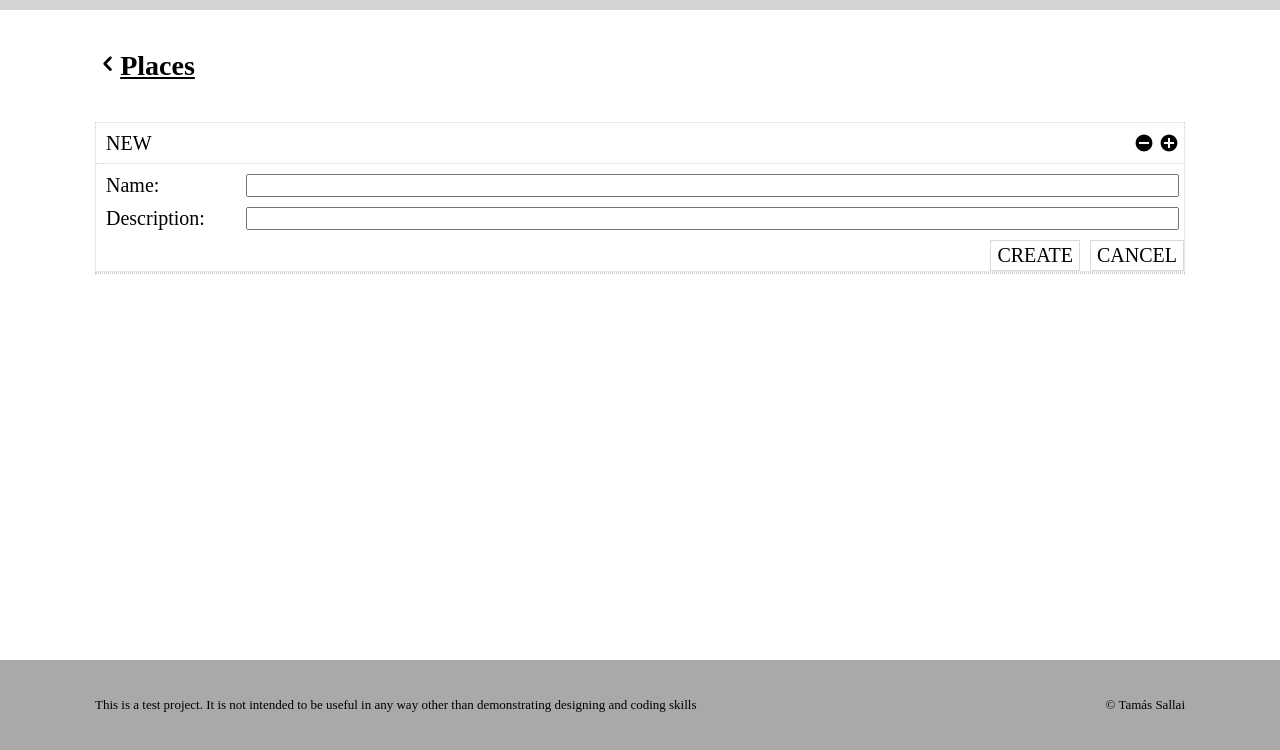
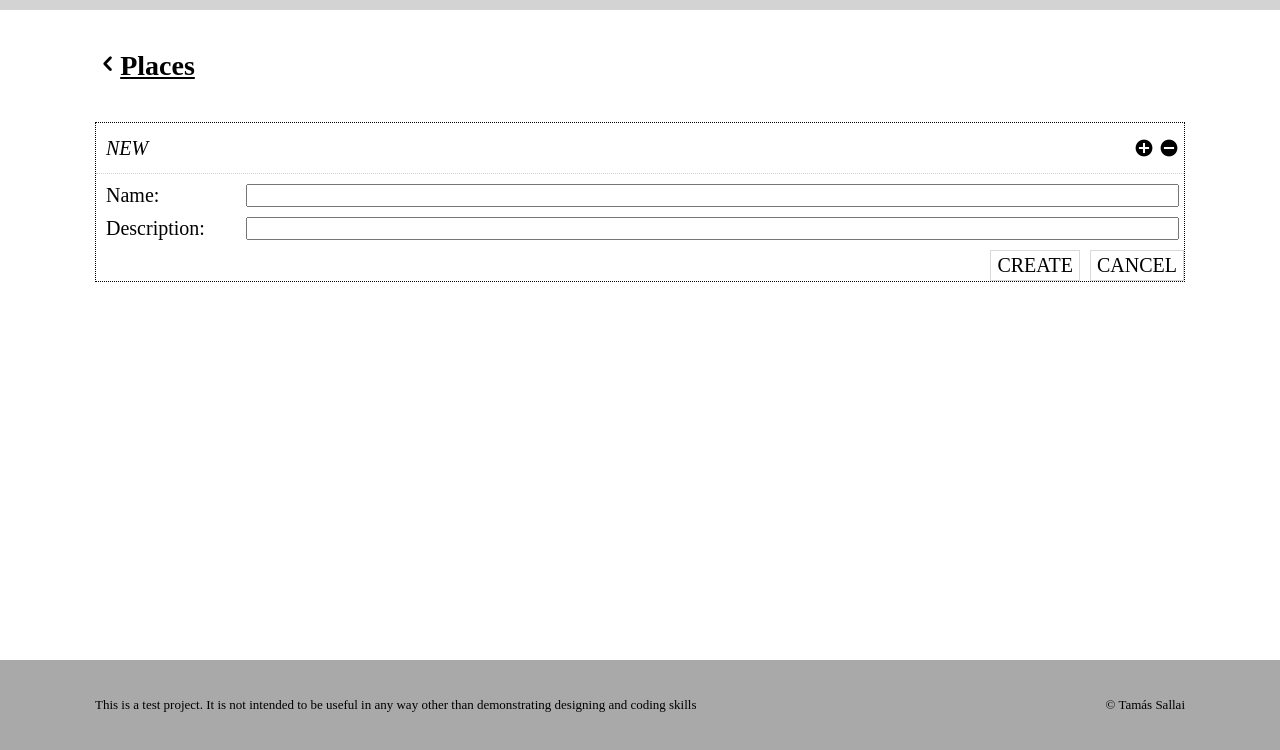
Before and after one commit to sashee/angular-test-inventory, a plain HTML site: page client/index.html at #!/places in a window 1280 px wide. Shown: the part 50-800 px from the top of the page. Drawn offline with nearby package versions, Linux system fonts and the light colour scheme; some packages are replaced by stand-ins of ours; no server answers; a script that the page names is missing.

Commit message:
Places design

```diff
--- a/client/pages/places.html
+++ b/client/pages/places.html
@@ -2,13 +2,13 @@
 
 <div class="mod-places">
 
-	<div class="mod-place-create">
-		<div class="place-create-header" ng-click="showCreate=!showCreate">
+	<div class="mod-place-editor place-creator">
+		<div class="place-editor-header" ng-click="showCreate=!showCreate">
 			<span class="text">NEW</span>
 			<span ng-show="!showCreate" class="icon-plus3"></span>
 			<span ng-show="showCreate" class="icon-minus3"></span>
 		</div>
-		<div class="place-create" ng-show="showCreate">
+		<div class="place-editor" ng-show="showCreate">
 			<form name="form" novalidate>
 				<div class="form-element">
 					<label>Name:</label>
@@ -26,16 +26,16 @@
 		</div>
 	</div>
 
-	<div class="mod-place-create">
-		<div class="mod-place-create" ng-repeat="place in places">
-			<div class="place-create-header" ng-click="selectPlace(place.id)">
+	<div>
+		<div class="mod-place-editor" ng-repeat="place in places">
+			<div class="place-editor-header" ng-click="selectPlace(place.id)">
 				<span class="icon-drawer2"></span>
 				<span class="text">{{place.name}}</span>
 				<a class="button-standard" ng-click="go('/history_place',{'placeId':place.id})">History</a>
 				<span ng-show="place.id !== selectedPlaceId" class="icon-arrow-down9"></span>
 				<span ng-show="place.id === selectedPlaceId" class="icon-arrow-up8"></span>
 			</div>
-			<div class="place-create" ng-show="place.id === selectedPlaceId">
+			<div class="place-editor" ng-show="place.id === selectedPlaceId">
 				<form name="form" novalidate>
 					<div class="form-element">
 						<label>Name:</label>
--- a/client/scss/_main.scss
+++ b/client/scss/_main.scss
@@ -4,8 +4,6 @@ body{
   margin:0px;
   font-size:20px;
 }
-
-
 
 header{
   div{
--- a/client/scss/_places.scss
+++ b/client/scss/_places.scss
@@ -1,21 +1,29 @@
 .mod-places{
-  .mod-place-create{
+  .mod-place-editor{
     border: 1px dotted lightgrey;
-    .place-create-header{
+    .place-editor-header{
+      display:flex;
       width:100%;
+      height: 50px;
+      align-items: center;
       cursor:pointer;
+      user-select:none;
+      span:nth-child(1){
+        margin-left: 10px;
+      }
       span{
         &.text{
-          margin-left: 10px;
+          flex-grow:1;
         }
-        line-height: 40px;
       }
       [class^="icon-"]{
-        float:right;
         margin-right:5px;
       }
+      a{
+        margin-right:20px;
+      }
     }
-    .place-create{
+    .place-editor{
       border-top:1px dotted lightgrey;
       overflow: hidden;
       &.ng-hide-add, &.ng-hide-remove {
@@ -57,4 +65,14 @@
       }
     }
   }
+
+  .place-creator{
+    margin-bottom:20px;
+    border: 1px dotted black;
+    .place-editor-header{
+      .text{
+        font-style:italic;
+      }
+    }
+  }
 }
```
Also changed, not shown: client/scss/app.css.
